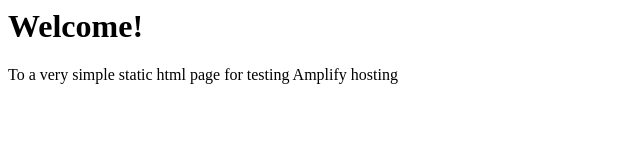
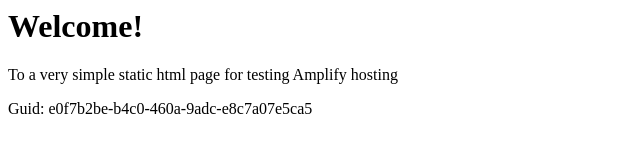
Before and after one commit to aws-aemilia-nrt/Github-PR-Commit-Integration-Test-DoNotTouch-GithubWebhookPreviewCanaryTest-v1-prod-ap-northeast-1, a website: page src/index.html in a window 1280 px wide. Shown: the whole page, without its empty margins (0-640 px from the left). Drawn offline with Linux system fonts and the light colour scheme.

Commit message:
commit from integ tests

```diff
--- a/src/index.html
+++ b/src/index.html
@@ -1,3 +1,5 @@
+
+
 <html lang="en">
 
 <head>
@@ -10,6 +12,6 @@
 <body>
     <h1>Welcome!</h1>
     <p>To a very simple static html page for testing Amplify hosting</p>
-</body>
+    <p>Guid: e0f7b2be-b4c0-460a-9adc-e8c7a07e5ca5</p></body>
 
 </html>
```
